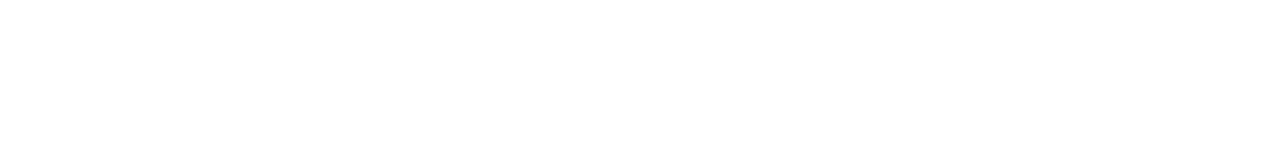
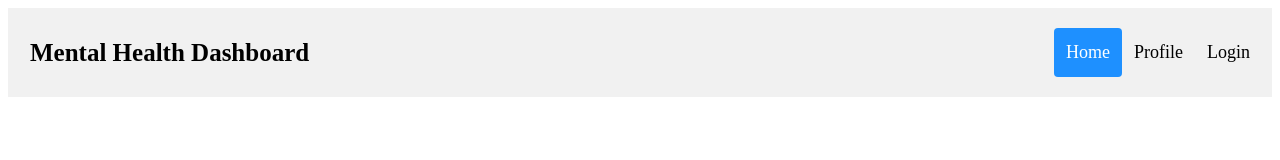
Before and after one commit to comp426-2022-spring/a99-taygeta, a website: page resources.html in a window 1280 px wide. Drawn offline with Linux system fonts and the light colour scheme.

Commit message:
updates resources page

```diff
--- /dev/null
+++ b/base.html
@@ -0,0 +1,16 @@
+<!DOCTYPE html>
+<html>
+    <head>
+        <link rel="stylesheet" href="css/styles.css">
+    </head>
+</html>
+<body>
+    <div class="header">
+        <a href="index.html" class="logo">Mental Health Dashboard</a>
+        <div class="header-right">
+        <a class="active" href="index.html">Home</a>
+        <a href="profile.html">Profile</a>
+        <a href="login.html">Login</a>
+        </div>
+    </div>
+</body>
--- a/resources.html
+++ b/resources.html
@@ -0,0 +1,16 @@
+<!DOCTYPE html>
+<html>
+    <head>
+    <link rel="stylesheet" href="css/styles.css">
+    </head>
+    <body>
+        <div class="header">
+        <a href="index.html" class="logo">Mental Health Dashboard</a>
+        <div class="header-right">
+            <a class="active" href="index.html">Home</a>
+            <a href="profile.html">Profile</a>
+            <a href="login.html">Login</a>
+        </div>
+        </div>
+    </body>
+  </html>
```
Also changed, not shown: index.html (+5 -8 lines).
